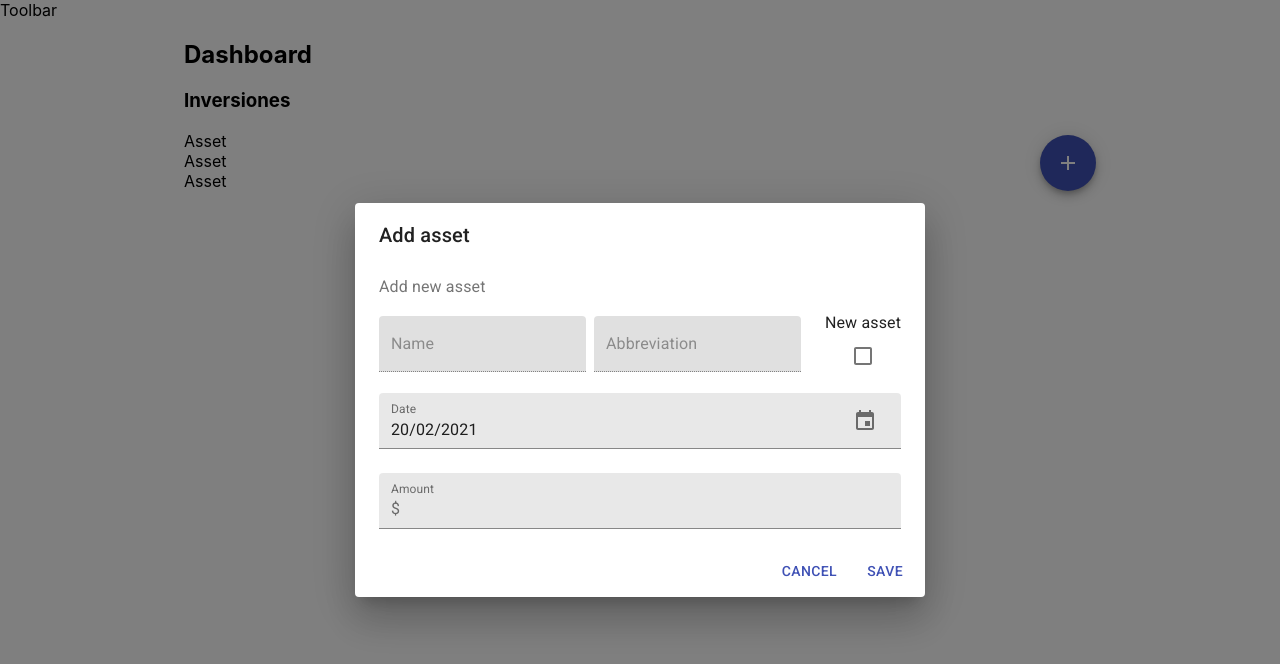
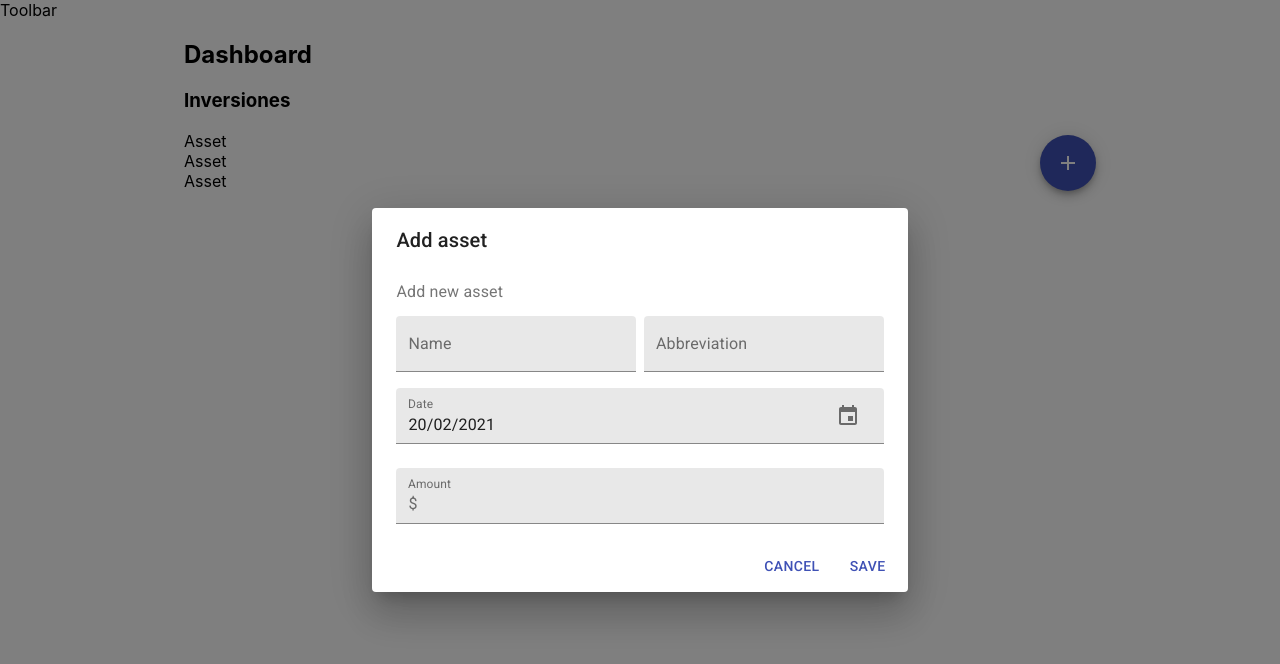
Before and after one commit to sebalr/my-portfolio, a React (Create React App) app: page / in a window 1280 px wide. Both pictures are taken after a click on the button "add". Shown: the top 664 px of the page. Built offline with nearby package versions, Linux system fonts and the light colour scheme.

Commit message:
Dialog always enter new asset

```diff
--- a/src/components/Layout/Dashboard/AddInvestmentDialog/AddInvestmentDialog.tsx
+++ b/src/components/Layout/Dashboard/AddInvestmentDialog/AddInvestmentDialog.tsx
@@ -10,6 +10,7 @@ import DatePicker from 'components/UI/DatePicker/DatePicker';
 import LabeledCheckbox from 'components/UI/Checkbox/LabeledCheckbox';
 import { FormEvent, ChangeEvent, useState, useContext } from 'react';
 import { DashboardContext } from 'context/DashboardContext';
+import { isNamedTupleMember } from 'typescript';
 
 interface IDialogProps {
   open: boolean;
@@ -20,9 +21,8 @@ interface IAddDialogState {
   amount: number | '';
   date: Date;
   asset: any;
-  newAsset: boolean;
-  newAssetName: string;
-  newAssetAbbreviation: string;
+  name: string;
+  abbreviation: string;
 }
 
 const AddInvestmentDialog = (props: IDialogProps) => {
@@ -30,9 +30,8 @@ const AddInvestmentDialog = (props: IDialogProps) => {
     amount: '',
     date: new Date(),
     asset: null,
-    newAsset: false,
-    newAssetName: '',
-    newAssetAbbreviation: '',
+    name: '',
+    abbreviation: '',
   };
 
   const { addInvestment } = useContext(DashboardContext);
@@ -40,7 +39,7 @@ const AddInvestmentDialog = (props: IDialogProps) => {
   const [state, setstate] = useState<IAddDialogState>(emptyModal);
 
   const { open, close } = props;
-  const { amount, date, asset, newAsset, newAssetAbbreviation, newAssetName } = state;
+  const { amount, date, asset, name, abbreviation } = state;
 
   const closeHandler = () => {
     setstate(emptyModal);
@@ -57,27 +56,11 @@ const AddInvestmentDialog = (props: IDialogProps) => {
     }
   };
   const newAssetNameChangeHandler = ($event: ChangeEvent<HTMLInputElement>) => {
-    setstate({ ...state, newAssetName: $event.target.value });
+    setstate({ ...state, name: $event.target.value });
   };
 
   const newAssetAbbreviationChangeHandler = ($event: ChangeEvent<HTMLInputElement>) => {
-    setstate({ ...state, newAssetAbbreviation: $event.target.value });
-  };
-
-  const newAssetHandler = () => {
-    setstate(prevState => {
-      const isNewAsset = !prevState.newAsset;
-      const updatedAssetName = newAsset ? '' : prevState.newAssetName;
-      const updatedAssetAbbreviation = newAsset ? '' : prevState.newAssetAbbreviation;
-      return (
-        {
-          ...prevState,
-          newAsset: isNewAsset,
-          newAssetName: updatedAssetName,
-          newAssetAbbreviation: updatedAssetAbbreviation,
-        }
-      );
-    });
+    setstate({ ...state, abbreviation: $event.target.value });
   };
 
   const saveInvestmentHandler = (event: FormEvent) => {
@@ -85,8 +68,8 @@ const AddInvestmentDialog = (props: IDialogProps) => {
     if (addInvestment) {
       addInvestment({
         asset: {
-          name: state.newAssetName,
-          abbreviation: state.newAssetAbbreviation,
+          name: state.name,
+          abbreviation: state.abbreviation,
         },
         ammount: state.amount as number,
         date: state.date,
@@ -106,25 +89,18 @@ const AddInvestmentDialog = (props: IDialogProps) => {
           </DialogContentText>
           <div className="flex-row form-row">
             <TextField
-              disabled={!newAsset}
-              value={newAssetName}
+              className="flex-grow"
+              value={name}
               label="Name"
               variant="filled"
               onChange={newAssetNameChangeHandler}
             />
             <TextField
-              disabled={!newAsset}
-              value={newAssetAbbreviation}
+              className="flex-grow"
+              value={abbreviation}
               label="Abbreviation"
               variant="filled"
               onChange={newAssetAbbreviationChangeHandler}
-            />
-            <LabeledCheckbox
-              value={newAsset}
-              label="New asset"
-              labelPlacement="top"
-              noWrap
-              change={newAssetHandler}
             />
           </div>
           <DatePicker
--- a/src/helpers/dashboard.ts
+++ b/src/helpers/dashboard.ts
@@ -4,7 +4,7 @@ import chroma from 'chroma-js';
 
 const getColors = (length: number) => {
   const scale = chroma.scale([chroma.random(), chroma.random()]).domain([0, length]);
-  return new Array(length).map(() => scale(length).toString());
+  return new Array(length).fill(undefined).map((_, index) => scale(index).toString());
 };
 
 const parseDashboardData = (investments: Array<IInvestment>): IPieChartData | null => {
--- a/src/index.css
+++ b/src/index.css
@@ -10,6 +10,11 @@ body {
 code {
   font-family: source-code-pro, Menlo, Monaco, Consolas, 'Courier New',
     monospace;
+}
+
+.flex-grow {
+  display: flex;
+  flex: 1;
 }
 
 .flex-row {
```
